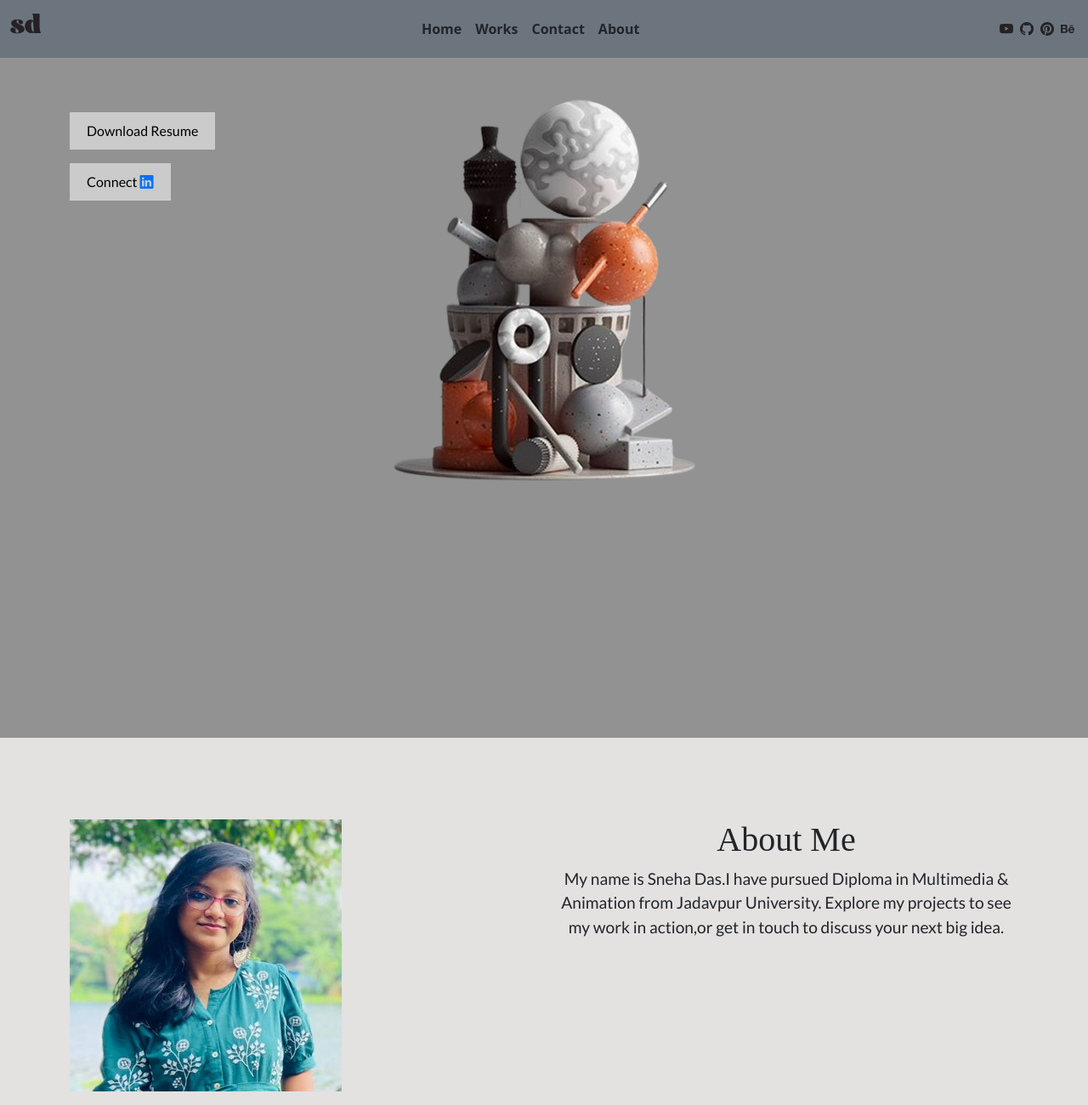
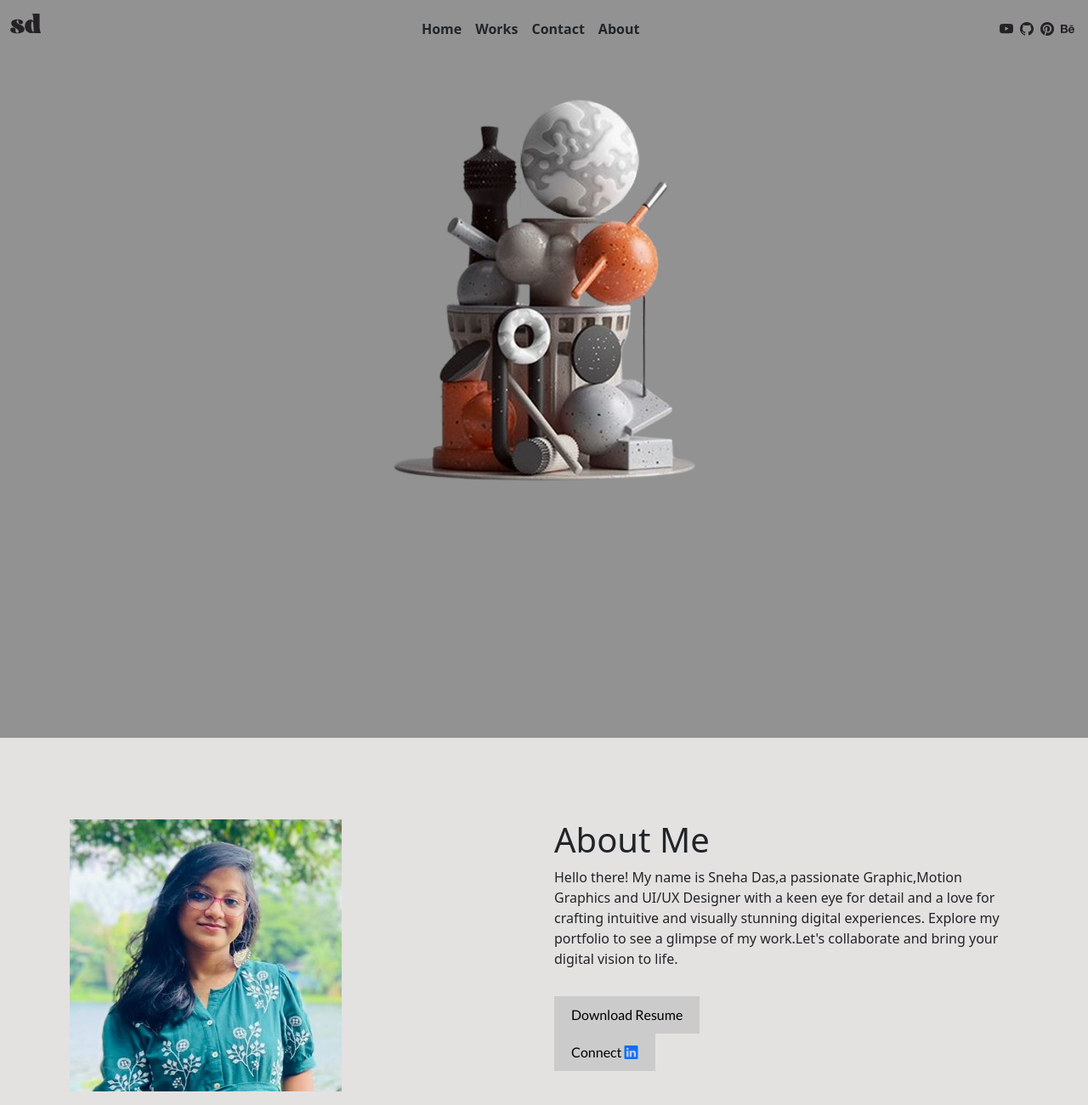
Before and after one commit to Snehadas08/portfolio-sneha, a website: page index.html in a window 1280 px wide. Shown: the top 1300 px of the page at 85% size. Drawn offline with nearby package versions, Linux system fonts and the light colour scheme; a web font is replaced by a local one.

Commit message:
about me section,navbar modification

```diff
--- a/index.html
+++ b/index.html
@@ -23,7 +23,7 @@
   <link rel="stylesheet" href="css/style.css">
 </head>
 <body>
-  <nav class="navbar navbar-expand-md navbar-dark " style="background: #6c757d;">
+  <nav class="navbar navbar-expand-md navbar-dark " style="background: #929292;">
     <div class="container-fluid">
       <a class="navbar-brand fw-bold" href="#"><h3 class="animate__animated  animate__bounceInDown name">sd</h3></a>
       <button class="navbar-toggler" type="button" data-bs-toggle="collapse" data-bs-target="#navbarSupportedContent" aria-controls="navbarSupportedContent" aria-expanded="false" aria-label="Toggle navigation">
@@ -61,11 +61,7 @@
  <div class="container">
        <div class="row">
        <div class="col-12 col-sm-4">
-        <div class="buttons py-5">
-          <button type="button" class="ach-btn my-3">Download Resume</button>
-          <br>
-          <button type="button" class="ach-btn">Connect <a href="https://www.linkedin.com/in/sneha-das-a62446320?utm_source=share&utm_campaign=share_via&utm_content=profile&utm_medium=android_app "><i class="bi bi-linkedin"></i></a></button>
-        </div>
+
         </div>
         <div class="col-12 col-sm-4 py-5 ">
           <div class="image-banner">
@@ -90,8 +86,16 @@
      <div class="col-12 col-md-6">
     <div class="menu" >
         <div class="menu-body">
-          <h1 class="heading">About Me</h1>
-          <p class="sub-heading">My name is Sneha Das.I have pursued Diploma in Multimedia & Animation from Jadavpur University. Explore my projects to see my work in action,or get in touch to discuss your next big idea.</p>
+          <div class="about-me">
+            <h1 class="headline-heading">About Me</h1>
+          <p class="subtitle-heading">Hello there!
+            My name is Sneha Das,a passionate Graphic,Motion Graphics and UI/UX  Designer with a keen eye for detail and a love for crafting intuitive and visually stunning digital experiences. Explore my portfolio to see a glimpse of my work.Let's collaborate and bring your digital vision to life.</p>
+          </div>
+            <div class="buttons pt-3">
+              <button type="button" class="ach-btn">Download Resume</button>
+              <br>
+              <button type="button" class="ach-btn">Connect <a href="https://www.linkedin.com/in/sneha-das-a62446320?utm_source=share&utm_campaign=share_via&utm_content=profile&utm_medium=android_app "><i class="bi bi-linkedin"></i></a></button>
+            </div>
          </div>
       </div>
      </div>
```
